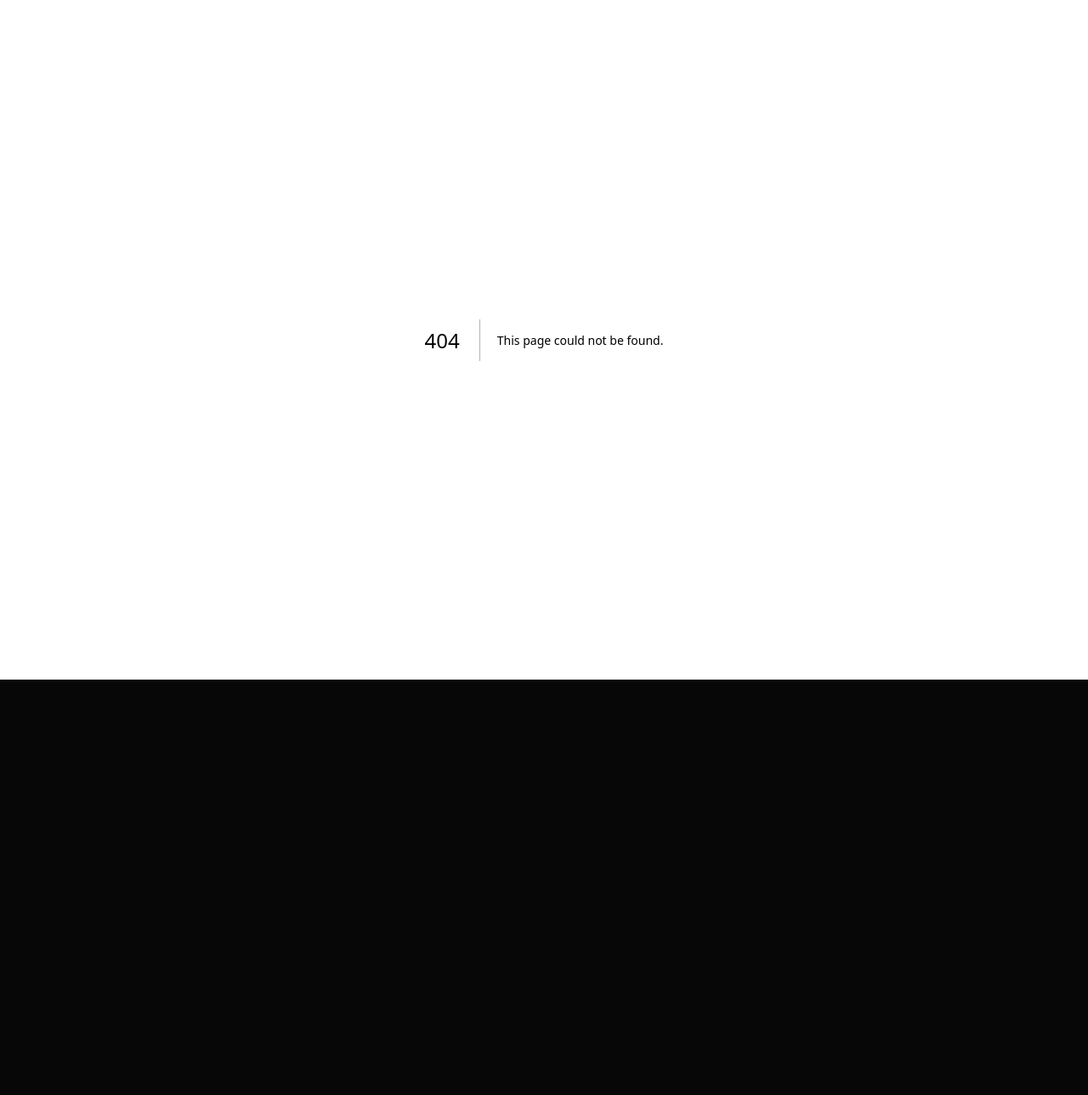
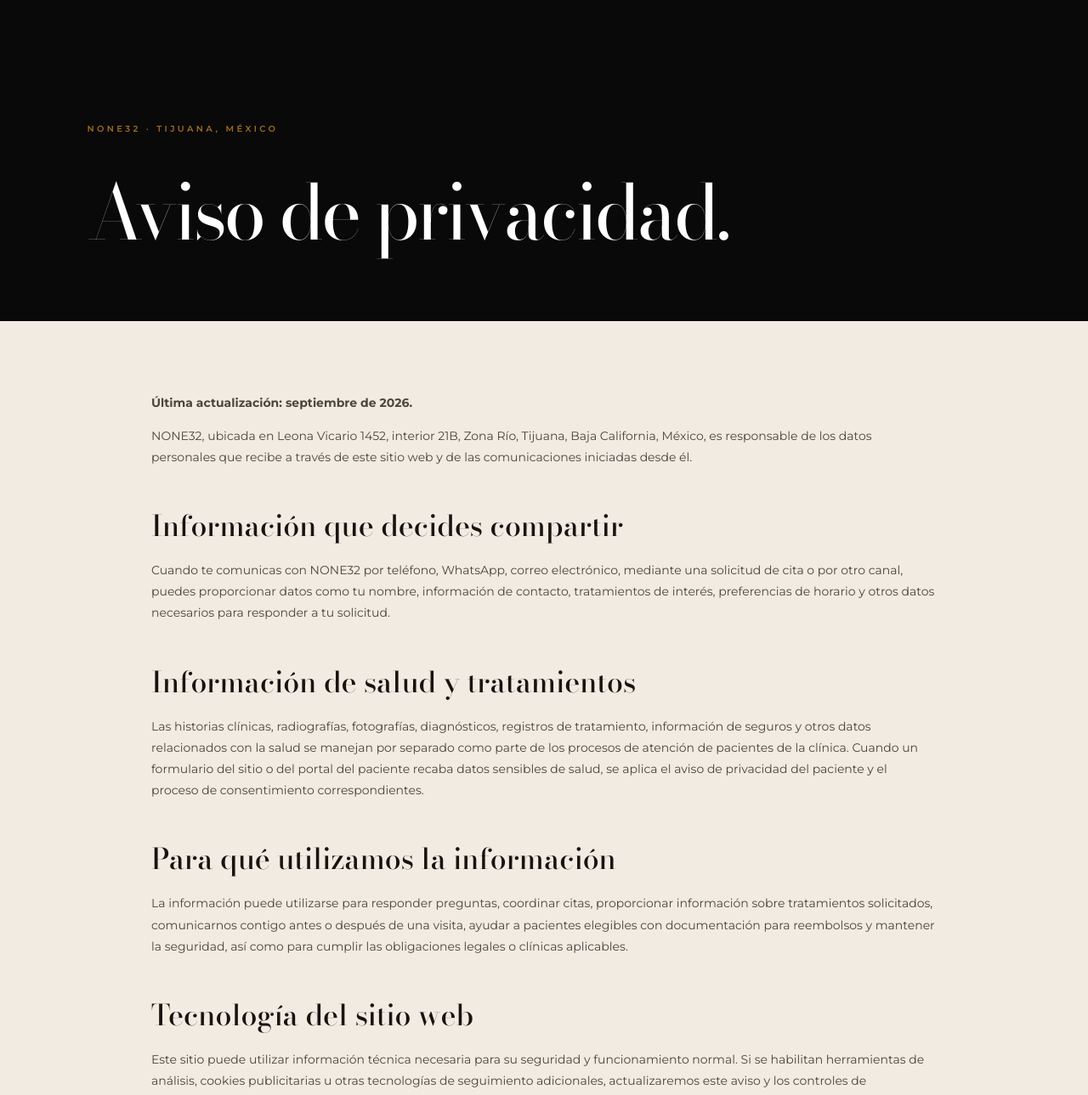
Before and after one commit to Clos2023Clos/NONE32-Website, a Next.js app: page /es/privacy in a window 1280 px wide. Before the commit this address had no page. Shown: the top 1289 px of the page at 85% size. Before the commit the page ends 800 px from the top, so only its background shows below. Built offline with nearby package versions, Linux system fonts and the light colour scheme.

Commit message:
feat(i18n): add Spanish privacy notice for NONE32 website

```diff
--- /dev/null
+++ b/app/es/privacy/page.tsx
@@ -0,0 +1,57 @@
+import type { Metadata } from 'next';
+import Link from 'next/link';
+
+export const metadata: Metadata = {
+  title: 'Aviso de privacidad',
+  description: 'Aviso de privacidad de NONE32, clínica dental en Zona Río, Tijuana, Baja California, México.',
+  alternates: {
+    canonical: 'https://none32.com/es/privacy',
+    languages: {
+      es: 'https://none32.com/es/privacy',
+      en: 'https://none32.com/privacy'
+    }
+  },
+  openGraph: {
+    title: 'Aviso de privacidad | NONE32',
+    description: 'Información sobre el tratamiento de datos personales en NONE32, Tijuana.',
+    url: 'https://none32.com/es/privacy',
+    locale: 'es_MX',
+    type: 'website'
+  }
+};
+
+export default function AvisoDePrivacidad() {
+  return (
+    <main className="legal-page" lang="es-MX">
+      <section className="legal-hero">
+        <p className="kicker gold">NONE32 · TIJUANA, MÉXICO</p>
+        <h1>Aviso de privacidad.</h1>
+      </section>
+      <article className="legal-content">
+        <p><strong>Última actualización: septiembre de 2026.</strong></p>
+        <p>NONE32, ubicada en Leona Vicario 1452, interior 21B, Zona Río, Tijuana, Baja California, México, es responsable de los datos personales que recibe a través de este sitio web y de las comunicaciones iniciadas desde él.</p>
+
+        <h2>Información que decides compartir</h2>
+        <p>Cuando te comunicas con NONE32 por teléfono, WhatsApp, correo electrónico, mediante una solicitud de cita o por otro canal, puedes proporcionar datos como tu nombre, información de contacto, tratamientos de interés, preferencias de horario y otros datos necesarios para responder a tu solicitud.</p>
+
+        <h2>Información de salud y tratamientos</h2>
+        <p>Las historias clínicas, radiografías, fotografías, diagnósticos, registros de tratamiento, información de seguros y otros datos relacionados con la salud se manejan por separado como parte de los procesos de atención de pacientes de la clínica. Cuando un formulario del sitio o del portal del paciente recaba datos sensibles de salud, se aplica el aviso de privacidad del paciente y el proceso de consentimiento correspondientes.</p>
+
+        <h2>Para qué utilizamos la información</h2>
+        <p>La información puede utilizarse para responder preguntas, coordinar citas, proporcionar información sobre tratamientos solicitados, comunicarnos contigo antes o después de una visita, ayudar a pacientes elegibles con documentación para reembolsos y mantener la seguridad, así como para cumplir las obligaciones legales o clínicas aplicables.</p>
+
+        <h2>Tecnología del sitio web</h2>
+        <p>Este sitio puede utilizar información técnica necesaria para su seguridad y funcionamiento normal. Si se habilitan herramientas de análisis, cookies publicitarias u otras tecnologías de seguimiento adicionales, actualizaremos este aviso y los controles de consentimiento que correspondan.</p>
+
+        <h2>Tus derechos de privacidad</h2>
+        <p>Puedes comunicarte con NONE32 para solicitar, cuando corresponda, el acceso, la rectificación, la cancelación o la oposición al tratamiento de tus datos personales (derechos ARCO), así como para hacer preguntas sobre el manejo de tu información.</p>
+        <p>Para solicitudes relacionadas con tu privacidad, llama al <a href="tel:+526648816589">+52 664 881 6589</a> o comunícate con la clínica mediante sus canales oficiales. Es posible que necesitemos verificar tu identidad antes de atender una solicitud.</p>
+
+        <h2>Modificaciones de este aviso</h2>
+        <p>Este aviso puede actualizarse conforme cambien el sitio web, el portal del paciente, las herramientas de análisis o los procesos de la clínica. La versión vigente se publicará en esta página con su fecha de actualización.</p>
+
+        <p><Link href="/es">← Volver a NONE32</Link></p>
+      </article>
+    </main>
+  );
+}
```
